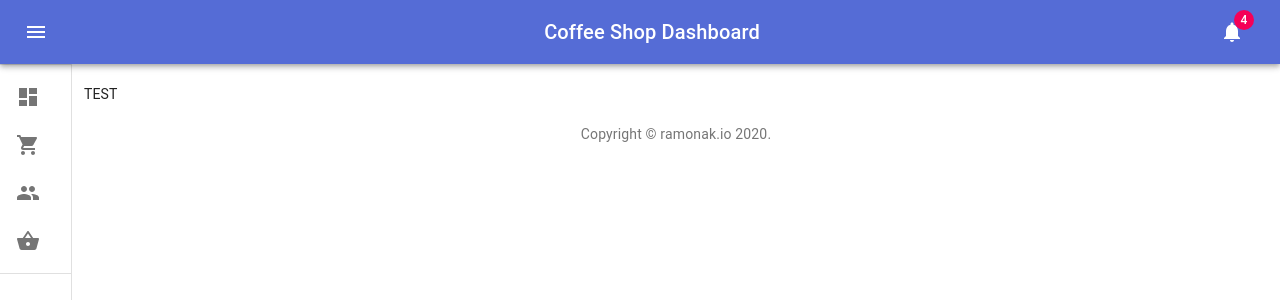
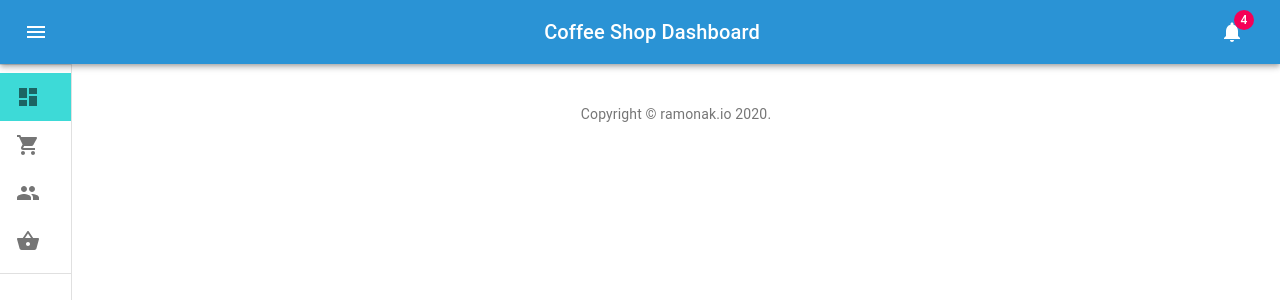
Before and after one commit to KaterinaLupacheva/coffee-shop-dashboard, a React (Create React App) app: page / in a window 1280 px wide. Shown: the top 300 px of the page. Built offline with nearby package versions, Linux system fonts and the light colour scheme; the HTML template or start-up script is replaced by a standard one.

Commit message:
Navigation added

```diff
--- a/src/App.css
+++ b/src/App.css
@@ -1,38 +1,3 @@
 .App {
   text-align: center;
 }
-
-.App-logo {
-  height: 40vmin;
-  pointer-events: none;
-}
-
-@media (prefers-reduced-motion: no-preference) {
-  .App-logo {
-    animation: App-logo-spin infinite 20s linear;
-  }
-}
-
-.App-header {
-  background-color: #282c34;
-  min-height: 100vh;
-  display: flex;
-  flex-direction: column;
-  align-items: center;
-  justify-content: center;
-  font-size: calc(10px + 2vmin);
-  color: white;
-}
-
-.App-link {
-  color: #61dafb;
-}
-
-@keyframes App-logo-spin {
-  from {
-    transform: rotate(0deg);
-  }
-  to {
-    transform: rotate(360deg);
-  }
-}
--- a/src/App.js
+++ b/src/App.js
@@ -3,16 +3,31 @@ import "./App.css";
 import { ThemeProvider } from "@material-ui/core/styles";
 import CssBaseline from "@material-ui/core/CssBaseline";
 import theme from "./styles/theme";
+import { BrowserRouter as Router, Switch, Route } from "react-router-dom";
+import * as ROUTES from "./pages/routes";
+import DashboardPage from "./pages/dashboard.page";
+import OrdersPage from "./pages/orders.page";
+import EmployeesPage from "./pages/employees.page";
+import ProductsPage from "./pages/products.page";
 import AppBarWithSidebar from "./components/MainLayout/appBarWithSidebar.component";
 
 function App() {
   return (
-    <ThemeProvider theme={theme}>
-      <CssBaseline />
-      <div className="App">
-        <AppBarWithSidebar>TEST</AppBarWithSidebar>
-      </div>
-    </ThemeProvider>
+    <Router>
+      <ThemeProvider theme={theme}>
+        <CssBaseline />
+        <div className="App">
+          <AppBarWithSidebar>
+            <Switch>
+              <Route exact path={ROUTES.DASHBOARD} component={DashboardPage} />
+              <Route path={ROUTES.ORDERS} component={OrdersPage} />
+              <Route path={ROUTES.EMPLOYEES} component={EmployeesPage} />
+              <Route path={ROUTES.PRODUCTS} component={ProductsPage} />
+            </Switch>
+          </AppBarWithSidebar>
+        </div>
+      </ThemeProvider>
+    </Router>
   );
 }
 
--- a/src/components/MainLayout/sidebar.component.js
+++ b/src/components/MainLayout/sidebar.component.js
@@ -1,21 +1,35 @@
-import React from "react";
+import React, { useState } from "react";
+import { Link } from "react-router-dom";
 import clsx from "clsx";
 import { makeStyles } from "@material-ui/core/styles";
-import { Drawer, IconButton, Divider, List } from "@material-ui/core";
+import {
+  Drawer,
+  IconButton,
+  Divider,
+  List,
+  ListItem,
+  ListItemIcon,
+  ListItemText,
+} from "@material-ui/core";
 import ChevronLeftIcon from "@material-ui/icons/ChevronLeft";
-import { menuListItems } from "../../data/menuItems";
+import { MENU_LIST_ITEMS } from "../../data/menuItems";
 import { sidebarStyles } from "./sidebar.styles";
 
 const useStyles = makeStyles(sidebarStyles);
 
 const Sidebar = ({ open, handleDrawerClose }) => {
   const classes = useStyles();
+  const [selectedIndex, setSelectedIndex] = useState(0);
+
+  const handleSelect = (event, index) => {
+    setSelectedIndex(index);
+  };
 
   return (
     <Drawer
       variant="permanent"
       classes={{
-        paper: clsx(classes.drawerPaper, !open && classes.drawerPaperClose)
+        paper: clsx(classes.drawerPaper, !open && classes.drawerPaperClose),
       }}
       open={open}
     >
@@ -25,7 +39,22 @@ const Sidebar = ({ open, handleDrawerClose }) => {
         </IconButton>
       </div>
       <Divider />
-      <List>{menuListItems}</List>
+      <List>
+        {MENU_LIST_ITEMS.map((item, id) => (
+          <ListItem
+            button
+            key={id}
+            component={Link}
+            to={item.route}
+            selected={id === selectedIndex}
+            onClick={(event) => handleSelect(event, id)}
+            classes={{ selected: classes.selected }}
+          >
+            <ListItemIcon>{item.icon}</ListItemIcon>
+            <ListItemText primary={item.name} />
+          </ListItem>
+        ))}
+      </List>
       <Divider />
     </Drawer>
   );
--- a/src/components/MainLayout/sidebar.styles.js
+++ b/src/components/MainLayout/sidebar.styles.js
@@ -1,12 +1,12 @@
 import { drawerWidth } from "../../styles/theme";
 
-export const sidebarStyles = theme => ({
+export const sidebarStyles = (theme) => ({
   toolbarIcon: {
     display: "flex",
     alignItems: "center",
     justifyContent: "flex-end",
     padding: "0 8px",
-    ...theme.mixins.toolbar
+    ...theme.mixins.toolbar,
   },
   drawerPaper: {
     position: "relative",
@@ -14,18 +14,23 @@ export const sidebarStyles = theme => ({
     width: drawerWidth,
     transition: theme.transitions.create("width", {
       easing: theme.transitions.easing.sharp,
-      duration: theme.transitions.duration.enteringScreen
-    })
+      duration: theme.transitions.duration.enteringScreen,
+    }),
   },
   drawerPaperClose: {
     overflowX: "hidden",
     transition: theme.transitions.create("width", {
       easing: theme.transitions.easing.sharp,
-      duration: theme.transitions.duration.leavingScreen
+      duration: theme.transitions.duration.leavingScreen,
     }),
     width: theme.spacing(7),
     [theme.breakpoints.up("sm")]: {
-      width: theme.spacing(9)
-    }
-  }
+      width: theme.spacing(9),
+    },
+  },
+  selected: {
+    backgroundColor: `${theme.palette.background.menu} !important`,
+    color: "white",
+    fontWeight: 600,
+  },
 });
--- a/src/data/menuItems.js
+++ b/src/data/menuItems.js
@@ -1,37 +1,29 @@
 import React from "react";
-import ListItem from "@material-ui/core/ListItem";
-import ListItemIcon from "@material-ui/core/ListItemIcon";
-import ListItemText from "@material-ui/core/ListItemText";
 import DashboardIcon from "@material-ui/icons/Dashboard";
 import ShoppingCartIcon from "@material-ui/icons/ShoppingCart";
 import PeopleIcon from "@material-ui/icons/People";
 import ShoppingBasketIcon from "@material-ui/icons/ShoppingBasket";
+import * as ROUTES from "../pages/routes";
 
-export const menuListItems = (
-  <div>
-    <ListItem button>
-      <ListItemIcon>
-        <DashboardIcon />
-      </ListItemIcon>
-      <ListItemText primary="Dashboard" />
-    </ListItem>
-    <ListItem button>
-      <ListItemIcon>
-        <ShoppingCartIcon />
-      </ListItemIcon>
-      <ListItemText primary="Orders" />
-    </ListItem>
-    <ListItem button>
-      <ListItemIcon>
-        <PeopleIcon />
-      </ListItemIcon>
-      <ListItemText primary="Employees" />
-    </ListItem>
-    <ListItem button>
-      <ListItemIcon>
-        <ShoppingBasketIcon />
-      </ListItemIcon>
-      <ListItemText primary="Products" />
-    </ListItem>
-  </div>
-);
+export const MENU_LIST_ITEMS = [
+  {
+    name: "Dashboard",
+    icon: <DashboardIcon />,
+    route: ROUTES.DASHBOARD,
+  },
+  {
+    name: "Orders",
+    icon: <ShoppingCartIcon />,
+    route: ROUTES.ORDERS,
+  },
+  {
+    name: "Employees",
+    icon: <PeopleIcon />,
+    route: ROUTES.EMPLOYEES,
+  },
+  {
+    name: "Products",
+    icon: <ShoppingBasketIcon />,
+    route: ROUTES.PRODUCTS,
+  },
+];
--- /dev/null
+++ b/src/pages/routes.js
@@ -0,0 +1,4 @@
+export const DASHBOARD = "/dashboard";
+export const ORDERS = "/orders";
+export const EMPLOYEES = "/employees";
+export const PRODUCTS = "/products";
--- a/src/styles/theme.js
+++ b/src/styles/theme.js
@@ -4,7 +4,7 @@ import { createMuiTheme } from "@material-ui/core/styles";
 const theme = createMuiTheme({
   palette: {
     primary: {
-      main: "#556cd6",
+      main: "#2A93D5", //bondi_blue
     },
     // secondary: {
     //   main: '#19857b',
@@ -14,7 +14,14 @@ const theme = createMuiTheme({
     },
     background: {
       default: "#fff",
+      menu: "#3DDAD7", //californian coral
     },
+    //Waimea waters color palette from canva
+    //glass: "#EDFAFD",
+    // chill: "#AED9DA",
+    //californian_coral: "#3DDAD7",
+    //bondi_blue: "#2A93D5",
+    // marina: "#135589"
   },
 });
 
```
